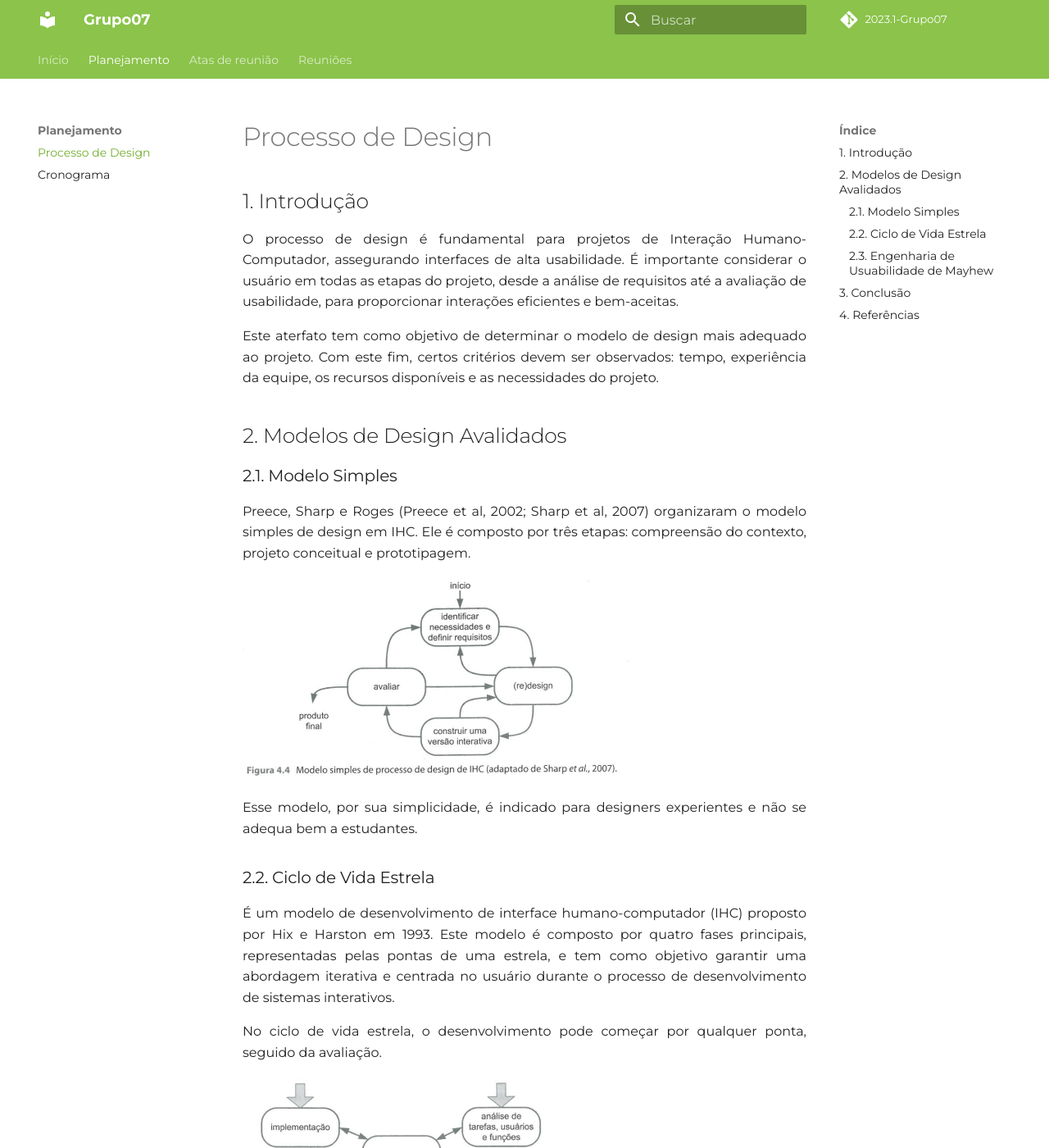
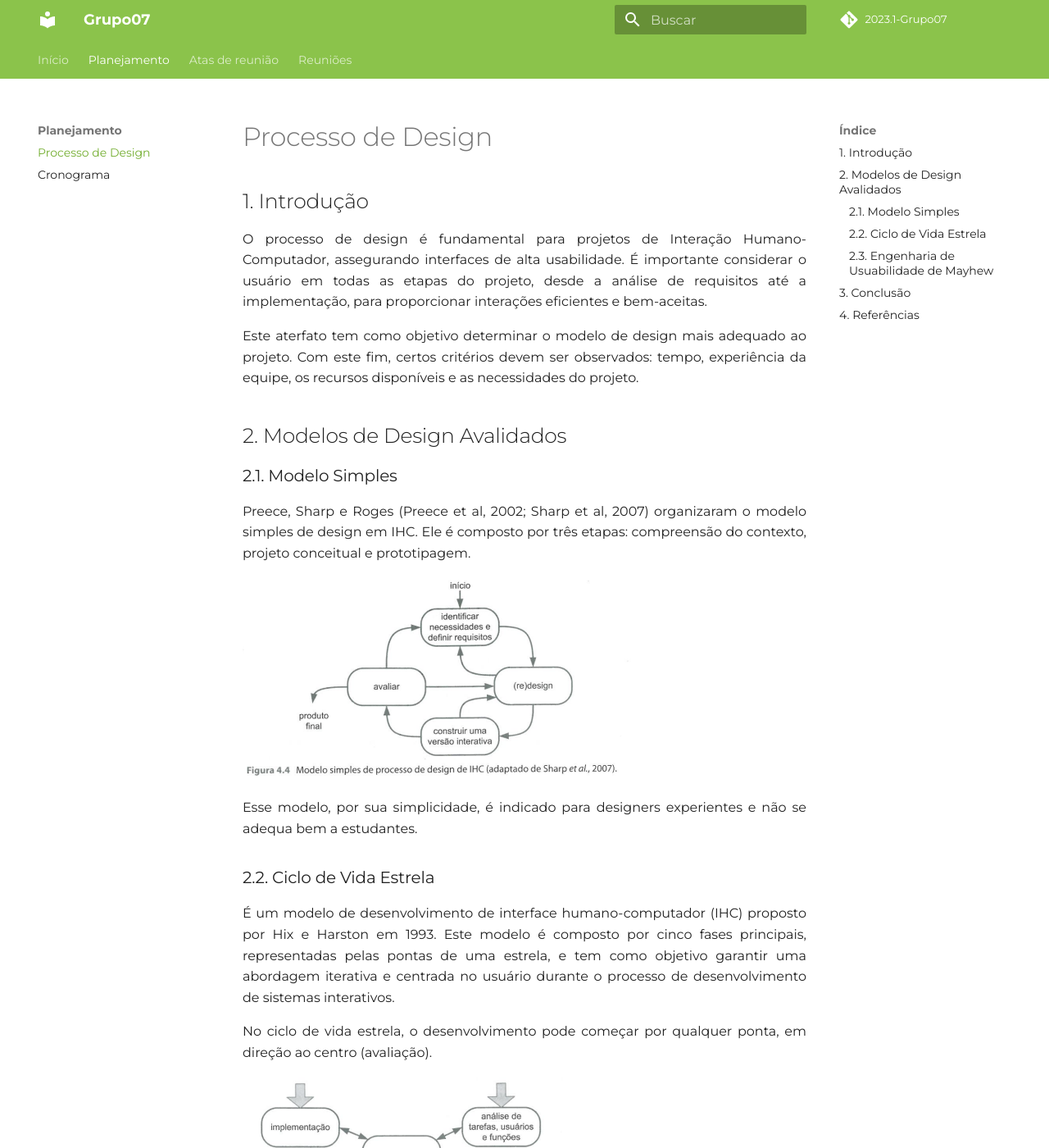
Before and after one commit to Interacao-Humano-Computador/2023.1-Agiel, an MkDocs documentation site: the page built from docs/planejamento/processo_design.md, in a window 1280 px wide and 1400 px high. Shown: the whole window at 82% size. Built offline with MkDocs 1.6.1 and Material for MkDocs 9.7.7, drawn with Linux system fonts in a browser that asks for light colours; some web fonts are replaced; comment, search, counter and statistics services are not loaded; some of the changed text lies outside the part shown.

Commit message:
feature: processo de design

```diff
--- a/docs/planejamento/processo_design.md
+++ b/docs/planejamento/processo_design.md
@@ -2,11 +2,11 @@
 
 ## 1. Introdução
 <p align="justify">
-O processo de design é fundamental para projetos de Interação Humano-Computador, assegurando interfaces de alta usabilidade. É importante considerar o usuário em todas as etapas do projeto, desde a análise de requisitos até a avaliação de usabilidade, para proporcionar interações eficientes e bem-aceitas.
+O processo de design é fundamental para projetos de Interação Humano-Computador, assegurando interfaces de alta usabilidade. É importante considerar o usuário em todas as etapas do projeto, desde a análise de requisitos até a implementação, para proporcionar interações eficientes e bem-aceitas.
 </p>
 
 <p align="justify">
-Este aterfato tem como objetivo de determinar o modelo de design mais adequado ao projeto. Com este fim, certos critérios devem ser observados: tempo, experiência da equipe, os recursos disponíveis e as necessidades do projeto.
+Este aterfato tem como objetivo determinar o modelo de design mais adequado ao projeto. Com este fim, certos critérios devem ser observados: tempo, experiência da equipe, os recursos disponíveis e as necessidades do projeto.
 </p>
 
 ## 2. Modelos de Design Avalidados
@@ -23,10 +23,10 @@ Esse modelo, por sua simplicidade, é indicado para designers experientes e não
 
 ### 2.2. Ciclo de Vida Estrela
 <p align="justify">
-É um modelo de desenvolvimento de interface humano-computador (IHC) proposto por Hix e Harston em 1993. Este modelo é composto por quatro fases principais, representadas pelas pontas de uma estrela, e tem como objetivo garantir uma abordagem iterativa e centrada no usuário durante o processo de desenvolvimento de sistemas interativos.
+É um modelo de desenvolvimento de interface humano-computador (IHC) proposto por Hix e Harston em 1993. Este modelo é composto por cinco fases principais, representadas pelas pontas de uma estrela, e tem como objetivo garantir uma abordagem iterativa e centrada no usuário durante o processo de desenvolvimento de sistemas interativos.
 </p>
 <p align="justify">
-No ciclo de vida estrela, o desenvolvimento pode começar por qualquer ponta, seguido da avaliação.
+No ciclo de vida estrela, o desenvolvimento pode começar por qualquer ponta, em direção ao centro (avaliação).
 </p>
 
 ![Modelo](../imagens/ciclo_de_vida_estrela.png)
```
Also changed, not shown: other parts of docs/planejamento/processo_design.md (+1 -1 lines).
